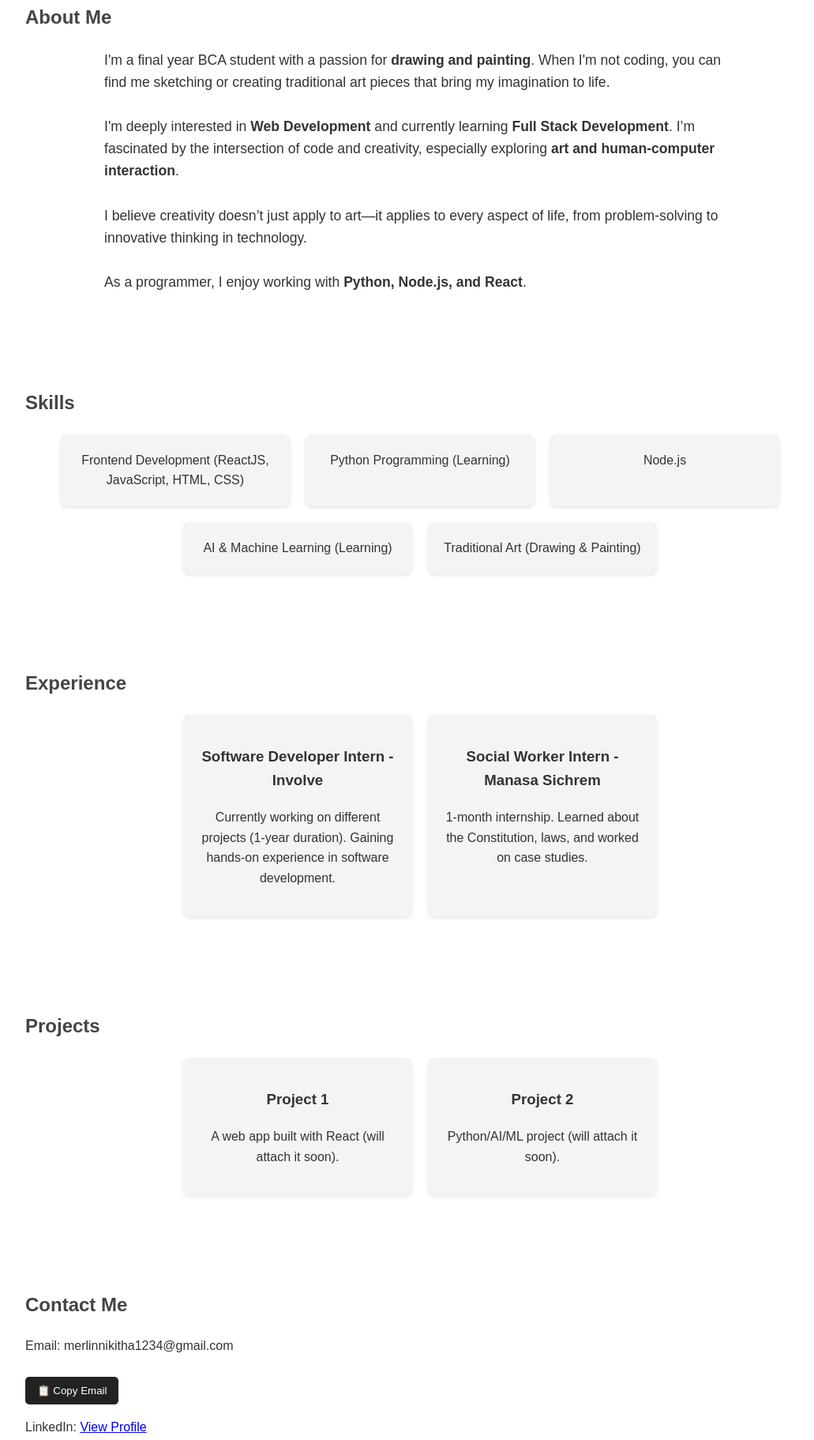
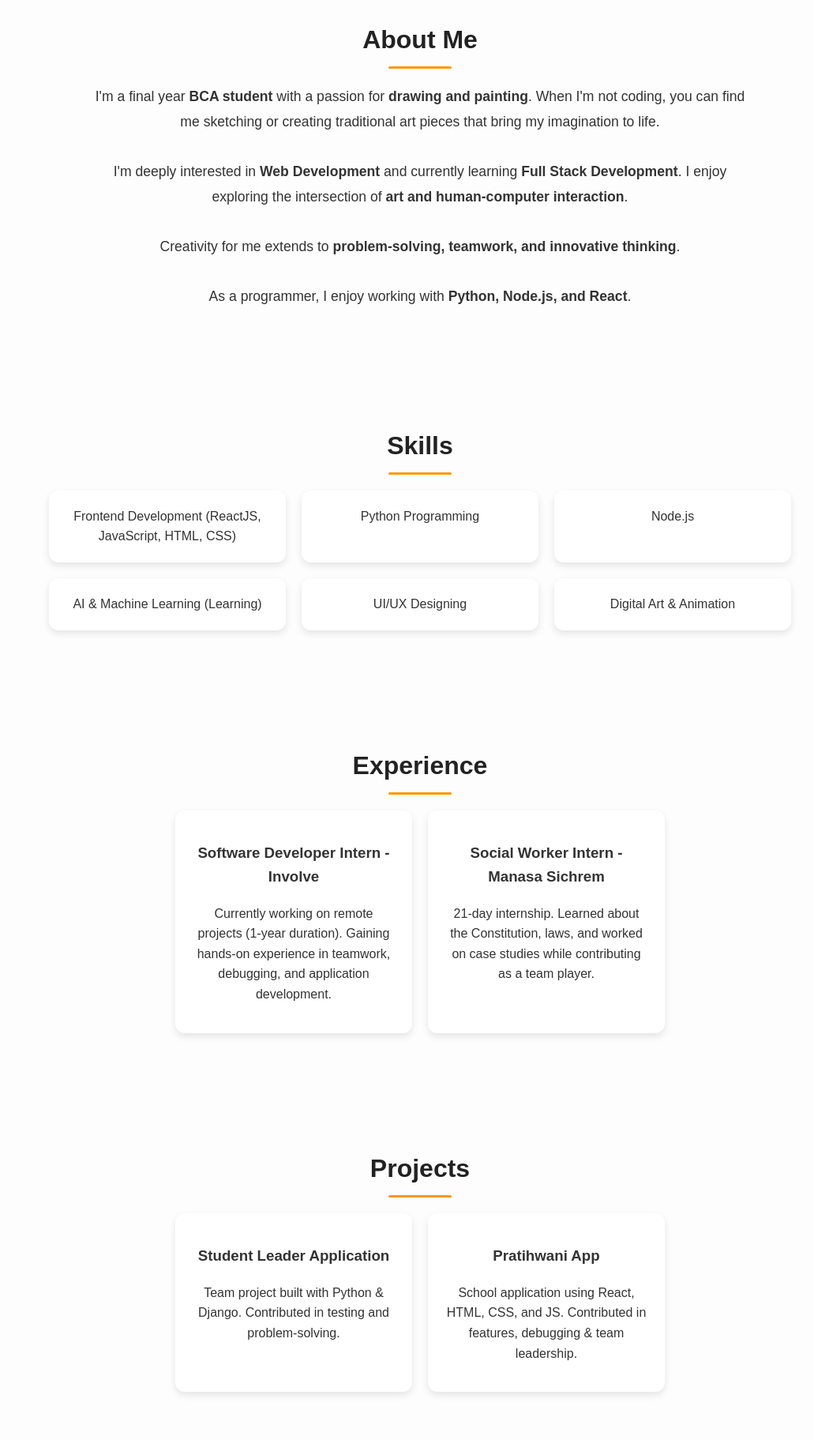
Before and after one commit to nikitha-yo/Portfolio, a plain HTML site: page index.html in a window 1280 px wide. Shown: the part 249-2072 px from the top of the page at 79% size, without its empty margins (108-1139 px from the left). Drawn offline with Linux system fonts and the light colour scheme.

Commit message:
Update index.html

```diff
--- a/index.html
+++ b/index.html
@@ -5,26 +5,48 @@
   <meta name="viewport" content="width=device-width, initial-scale=1.0">
   <title>My Portfolio - Merlin Nikitha L</title>
   <style>
+    /* ====== General Styles ====== */
     body {
-      font-family: Arial, sans-serif;
+      font-family: "Poppins", sans-serif;
       margin: 0;
       padding: 0;
       line-height: 1.6;
       color: #333;
       scroll-behavior: smooth;
+      background: #fdfdfd;
     }
+    h2 {
+      margin-bottom: 20px;
+      color: #222;
+      font-size: 2rem;
+      text-align: center;
+      position: relative;
+    }
+    h2::after {
+      content: "";
+      display: block;
+      width: 80px;
+      height: 3px;
+      background: #ff9800;
+      margin: 8px auto 0;
+      border-radius: 2px;
+    }
+
+    /* ====== Header ====== */
     header {
-      background: #222;
+      background: linear-gradient(135deg, #222, #444);
       color: #fff;
       padding: 1.5rem;
       text-align: center;
       position: sticky;
       top: 0;
       z-index: 1000;
+      animation: slideDown 1s ease;
     }
     header h1 {
       margin: 0;
-      font-size: 2rem;
+      font-size: 2.2rem;
+      letter-spacing: 2px;
     }
     nav {
       margin-top: 10px;
@@ -35,19 +57,22 @@
       text-decoration: none;
       font-weight: bold;
       cursor: pointer;
-      transition: color 0.3s;
+      transition: color 0.3s, transform 0.3s;
+    }
+    nav a:hover {
+      color: #ff9800;
+      transform: scale(1.1);
     }
     nav a.active {
       color: #ff9800;
     }
+
+    /* ====== Sections ====== */
     section {
-      padding: 50px 20px;
-      max-width: 1000px;
+      padding: 60px 20px;
+      max-width: 1100px;
       margin: auto;
-    }
-    h2 {
-      margin-bottom: 20px;
-      color: #444;
+      animation: fadeIn 1s ease;
     }
     .skills, .projects, .experience {
       display: flex;
@@ -56,41 +81,59 @@
       flex-wrap: wrap;
     }
     .card {
-      background: #f4f4f4;
+      background: #fff;
       padding: 20px;
-      border-radius: 8px;
-      width: 250px;
-      box-shadow: 0 2px 5px rgba(0,0,0,0.1);
+      border-radius: 12px;
+      width: 260px;
+      box-shadow: 0 4px 10px rgba(0,0,0,0.1);
       text-align: center;
-      transition: transform 0.2s;
+      transition: transform 0.3s, box-shadow 0.3s;
+      animation: popUp 1s ease;
     }
     .card:hover {
-      transform: translateY(-5px);
+      transform: translateY(-8px) scale(1.05);
+      box-shadow: 0 6px 15px rgba(0,0,0,0.2);
     }
+
+    /* ====== About Section ====== */
+    .about p {
+      max-width: 850px;
+      margin: auto;
+      font-size: 1.1rem;
+      line-height: 1.8;
+      text-align: center;
+      animation: fadeIn 1.5s ease;
+    }
+
+    /* ====== Buttons ====== */
+    button {
+      margin-top: 10px;
+      padding: 12px 18px;
+      border: none;
+      border-radius: 8px;
+      background: #ff9800;
+      color: #fff;
+      cursor: pointer;
+      font-size: 1rem;
+      font-weight: bold;
+      transition: background 0.3s, transform 0.3s;
+    }
+    button:hover {
+      background: #e68900;
+      transform: scale(1.05);
+    }
+
+    /* ====== Footer ====== */
     footer {
       background: #222;
       color: #fff;
       text-align: center;
-      padding: 15px;
+      padding: 20px;
       margin-top: 20px;
+      font-size: 0.9rem;
+      animation: slideUp 1s ease;
     }
-    .about p {
-      max-width: 800px;
-      margin: auto;
-      font-size: 1.1rem;
-    }
-    button {
-      margin-top: 10px;
-      padding: 10px 15px;
-      border: none;
-      border-radius: 5px;
-      background: #222;
-      color: #fff;
-      cursor: pointer;
-    }
-    button:hover {
-      background: #444;
-    }
+
     /* Scroll to top button */
     #topBtn {
       display: none;
@@ -99,19 +142,40 @@
       right: 20px;
       background: #ff9800;
       color: white;
-      padding: 10px 15px;
+      padding: 12px 16px;
       border-radius: 50%;
       cursor: pointer;
-      font-size: 18px;
-      box-shadow: 0 3px 6px rgba(0,0,0,0.2);
+      font-size: 20px;
+      box-shadow: 0 3px 8px rgba(0,0,0,0.2);
+      transition: transform 0.3s;
     }
     #topBtn:hover {
       background: #e68900;
+      transform: scale(1.1);
+    }
+
+    /* ====== Animations ====== */
+    @keyframes fadeIn {
+      from { opacity: 0; transform: translateY(30px); }
+      to { opacity: 1; transform: translateY(0); }
+    }
+    @keyframes slideDown {
+      from { transform: translateY(-100%); }
+      to { transform: translateY(0); }
+    }
+    @keyframes slideUp {
+      from { transform: translateY(100%); }
+      to { transform: translateY(0); }
+    }
+    @keyframes popUp {
+      from { transform: scale(0.9); opacity: 0; }
+      to { transform: scale(1); opacity: 1; }
     }
   </style>
 </head>
 <body>
 
+  <!-- ====== Header ====== -->
   <header>
     <h1>Merlin Nikitha L</h1>
     <p id="greeting">Welcome to my portfolio 👋</p>
@@ -124,61 +188,66 @@
     </nav>
   </header>
 
+  <!-- ====== About Section ====== -->
   <section id="about" class="about">
     <h2>About Me</h2>
     <p>
-    I'm a final year BCA student with a passion for <b>drawing and painting</b>.
+      I'm a final year <b>BCA student</b> with a passion for <b>drawing and painting</b>.
       When I'm not coding, you can find me sketching or creating traditional art pieces that bring my imagination to life.
       <br><br>
       I'm deeply interested in <b>Web Development</b> and currently learning <b>Full Stack Development</b>.
-    I’m fascinated by the intersection of code and creativity, especially exploring
-    <b>art and human-computer interaction</b>.
+      I enjoy exploring the intersection of <b>art and human-computer interaction</b>.
       <br><br>
-    I believe creativity doesn’t just apply to art—it applies to every aspect of life, from problem-solving to innovative thinking in technology.
+      Creativity for me extends to <b>problem-solving, teamwork, and innovative thinking</b>.
       <br><br>
       As a programmer, I enjoy working with <b>Python, Node.js, and React</b>.
     </p>
   </section>
 
+  <!-- ====== Skills Section ====== -->
   <section id="skills">
     <h2>Skills</h2>
     <div class="skills">
       <div class="card">Frontend Development (ReactJS, JavaScript, HTML, CSS)</div>
-      <div class="card">Python Programming (Learning)</div>
+      <div class="card">Python Programming</div>
       <div class="card">Node.js</div>
       <div class="card">AI & Machine Learning (Learning)</div>
-      <div class="card">Traditional Art (Drawing & Painting)</div>
+      <div class="card">UI/UX Designing</div>
+      <div class="card">Digital Art & Animation</div>
     </div>
   </section>
 
+  <!-- ====== Experience Section ====== -->
   <section id="experience">
     <h2>Experience</h2>
     <div class="experience">
       <div class="card">
         <h3>Software Developer Intern - Involve</h3>
-        <p>Currently working on different projects (1-year duration). Gaining hands-on experience in software development.</p>
+        <p>Currently working on remote projects (1-year duration). Gaining hands-on experience in teamwork, debugging, and application development.</p>
       </div>
       <div class="card">
         <h3>Social Worker Intern - Manasa Sichrem</h3>
-        <p>1-month internship. Learned about the Constitution, laws, and worked on case studies.</p>
+        <p>21-day internship. Learned about the Constitution, laws, and worked on case studies while contributing as a team player.</p>
       </div>
     </div>
   </section>
 
+  <!-- ====== Projects Section ====== -->
   <section id="projects">
     <h2>Projects</h2>
     <div class="projects">
       <div class="card">
-        <h3>Project 1</h3>
-        <p>A web app built with React (will attach it soon).</p>
+        <h3>Student Leader Application</h3>
+        <p>Team project built with Python & Django. Contributed in testing and problem-solving.</p>
       </div>
       <div class="card">
-        <h3>Project 2</h3>
-        <p>Python/AI/ML project (will attach it soon).</p>
+        <h3>Pratihwani App</h3>
+        <p>School application using React, HTML, CSS, and JS. Contributed in features, debugging & team leadership.</p>
       </div>
     </div>
   </section>
 
+  <!-- ====== Contact Section ====== -->
   <section id="contact">
     <h2>Contact Me</h2>
     <p>Email: <span id="email">merlinnikitha1234@gmail.com</span></p>
@@ -187,6 +256,7 @@
     <p>GitHub: <a href="https://github.com/nikitha-yo" target="_blank">github.com/nikitha-yo</a></p>
   </section>
 
+  <!-- ====== Footer ====== -->
   <footer>
     <p>&copy; 2025 Merlin Nikitha L. All Rights Reserved.</p>
   </footer>
@@ -195,7 +265,7 @@
   <button id="topBtn">⬆</button>
 
   <script>
-    // Dynamic greeting based on time
+    // Dynamic greeting
     const hour = new Date().getHours();
     const greetingText = document.getElementById("greeting");
     if (hour < 12) {
@@ -214,10 +284,9 @@
       });
     }
 
-    // Highlight active nav link while scrolling
+    // Highlight active nav link
     const sections = document.querySelectorAll("section");
     const navLinks = document.querySelectorAll("nav a");
-
     window.addEventListener("scroll", () => {
       let current = "";
       sections.forEach(section => {
@@ -226,7 +295,6 @@
           current = section.getAttribute("id");
         }
       });
-
       navLinks.forEach(link => {
         link.classList.remove("active");
         if (link.getAttribute("href") === "#" + current) {
```
Lines whose indentation alone changed are shown as unchanged.
